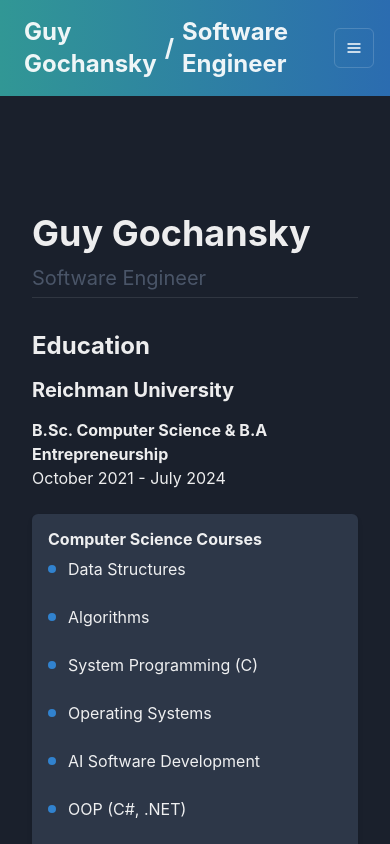
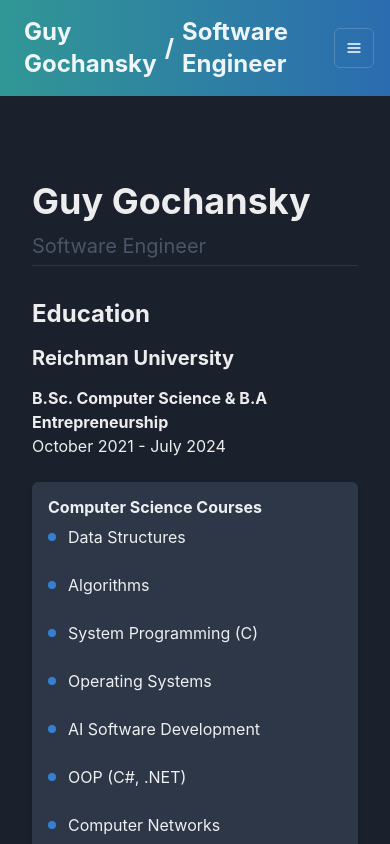
Before and after one commit to guhan1584/Portfolio, a React (Vite) app in the folder Personal-Website/: page /resume in a window 390 px wide. Shown: the top 844 px of the page. Built offline with nearby package versions, Linux system fonts and the light colour scheme.

Commit message:
Minor changes, the only problem left - in mobile display, the HomePage is not in the center

```diff
--- a/Personal-Website/src/components/ProfileSection.tsx
+++ b/Personal-Website/src/components/ProfileSection.tsx
@@ -11,7 +11,7 @@
       justifyContent="left"
       alignItems="center"
       width="100%"
-      height="100%" // Ensure the Flex container fills available height
+      height="100%" // Make Flex take full height of the container
       p={6}
       gap={5}
     >
@@ -19,7 +19,7 @@
         flex="1"
         textAlign="center"
         maxW="sm"
-        height={{ base: "auto", md: "100%" }} // Set height to 100% on larger screens
+        height={{ base: "auto", md: "100%" }} // Ensure the height matches
         p={5}
         shadow="lg"
         borderRadius="lg"
@@ -32,7 +32,7 @@
         flex="1"
         textAlign="center"
         maxW="xxl"
-        height={{ base: "auto", md: "100%" }} // Set height to 100% on larger screens
+        height={{ base: "auto", md: "100%" }} // Ensure the height matches
         p={5}
         shadow="lg"
         borderRadius="lg"
--- a/Personal-Website/src/pages/Resume.tsx
+++ b/Personal-Website/src/pages/Resume.tsx
@@ -13,7 +13,7 @@
 
 const Resume = () => {
   return (
-    <Container maxW={"container.lg"} py={10}>
+    <Container maxW={"container.lg"} py={2}>
       <VStack spacing={8} align={"stretch"}>
         <Box>
           <Heading as={"h1"} size={"2xl"} mb={2}>
```
